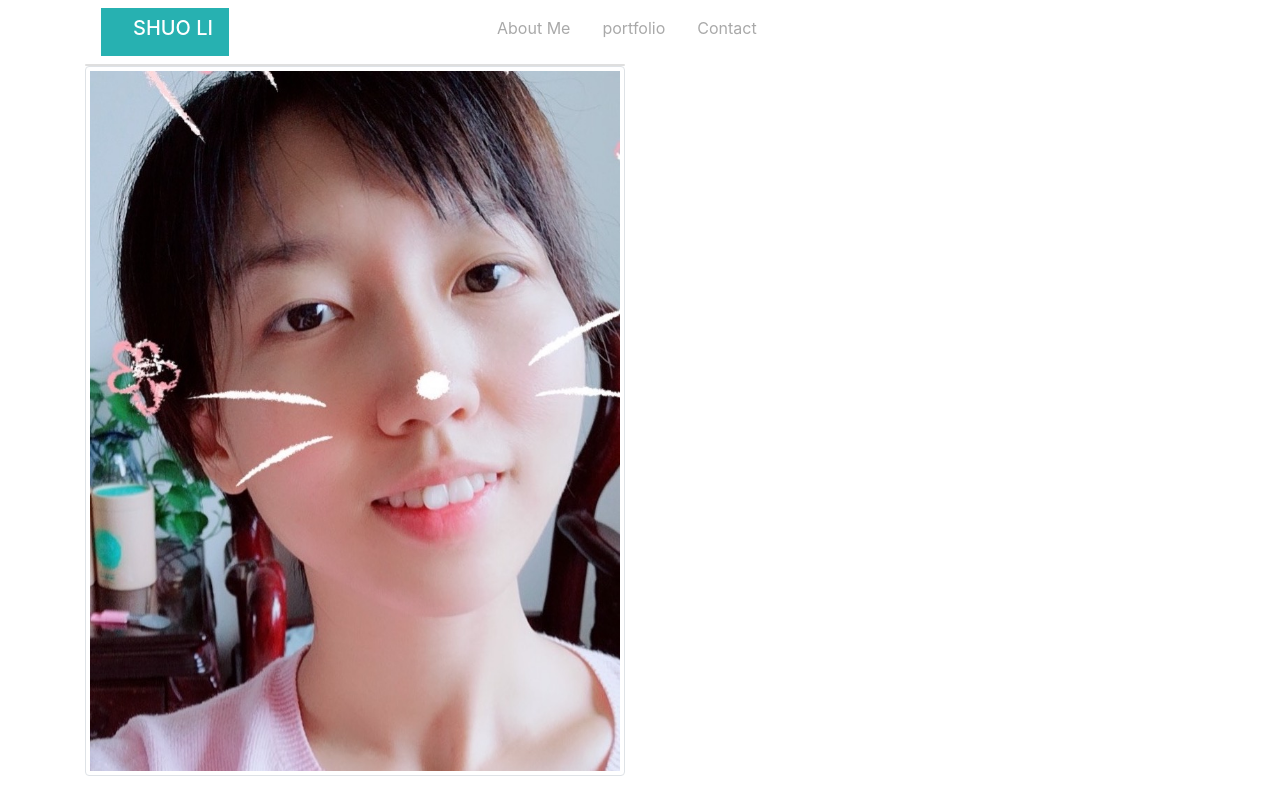
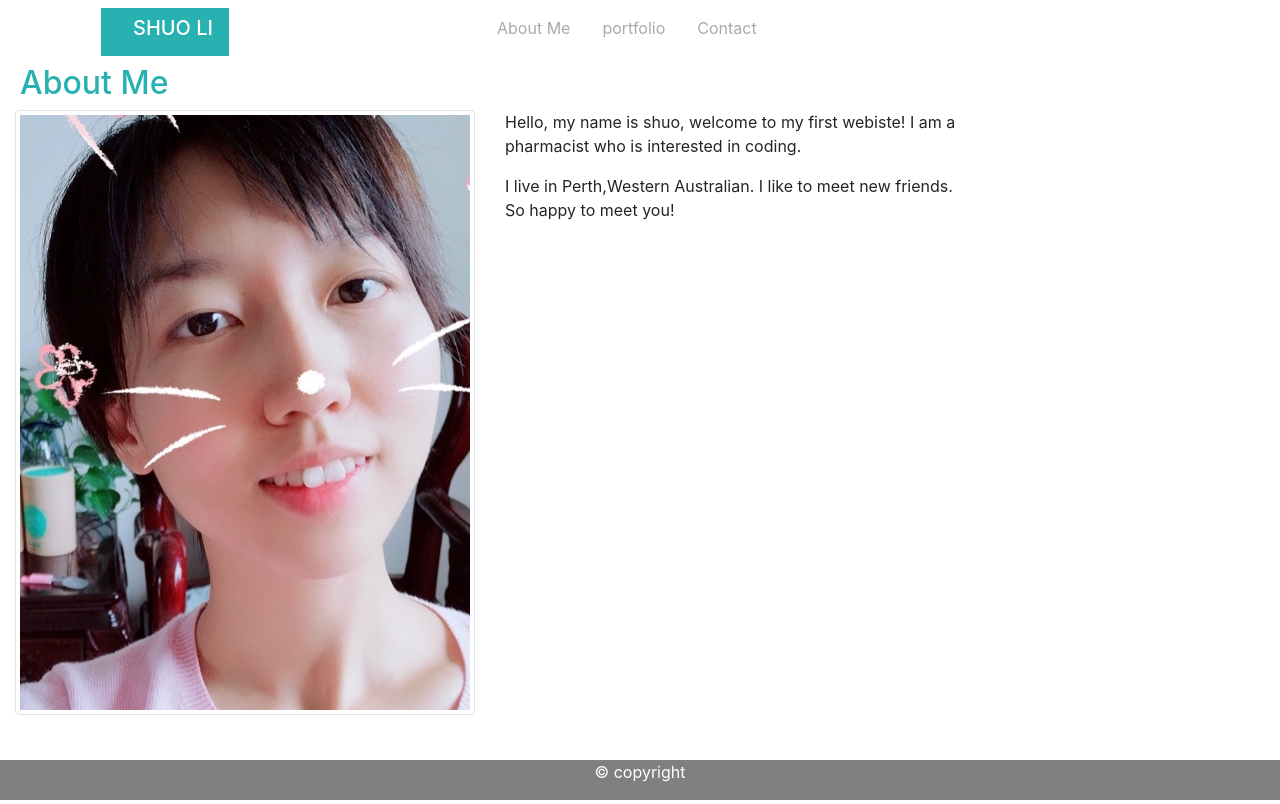
Before and after one commit to lipaopao010/Responsive-portfolio, a plain HTML site: page index.html in a window 1280 px wide. Shown: the top 804 px of the page. Drawn offline with nearby package versions, Linux system fonts and the light colour scheme.

Commit message:
updating the index page
change the size of image and add some text in the index page. Change the margin of "about me" in CSS stylesheet.

```diff
--- a/index.html
+++ b/index.html
@@ -41,52 +41,36 @@
     </div>
 
 
-    </div>
-    <div="wrapper">
+
+
+
+    <div class="main">
         <div class="container">
             <div class="row">
+                    <h2>About Me</h2>
+            </div>
+            <div class="row">
                 <div class="col-md-6">
-                <div id="aboutmedata">
-                    <div class="card bg-white"></div>
-                            <div class="media">
-                                <img class="img-thumbnail" src="IMG_5597.JPG" alt="Thumbnail image">
-                                        <p class="card-text">
-                                            Lorem Ipsum is simply dummy text of the printing and typesetting industry. Lorem Ipsum has been the industry's standard dummy text ever since the 1500s, when an unknown printer took a galley of type and scrambled it to make a type specimen book. It has survived not only five centuries, but also the leap into electronic typesetting, remaining essentially unchanged. It was popularised in the 1960s with the release of Letraset sheets containing Lorem Ipsum passages, and more recently with desktop publishing software like Aldus PageMaker including versions of Lorem Ipsum.
+                     <img class="img-thumbnail" src="IMG_5597.JPG" alt="Thumbnail image" >
+                </div>
+
+                <div class="col-md-6">
+                    <p >
+                        Hello, my name is shuo, welcome to my first webiste! I am a pharmacist who is interested in coding.
+                    </p>
+                    <p>
+                        I live in Perth,Western Australian. I like to meet new friends. So happy to meet you!
                     </p>
                 </div>
             </div>
         </div>
     </div>
-                </div>
-            </div>
-            <div class="col-md-6">
-            <div class="card-body">
-                  <p class="card-text">of a card.</p>
-            </div>
-            </div>
 
+    <footer class="footer">
 
-            <h1>
-                ABOUT ME
-            </h1>
-
-            <hr>
-
-            </div>
-                <div class="row">
-                    <div class="col-md-4">
-                        <img class="img-thumbnail" src="IMG_5597.JPG" alt="Thumbnail image">
-                    </div>
-                    <div class="col-md-8">
         <p>
-                        Lorem Ipsum is simply dummy text of the printing and typesetting industry. Lorem Ipsum has been the industry's standard dummy text ever since the 1500s, when an unknown printer took a galley of type and scrambled it to make a type specimen book. It has survived not only five centuries, but also the leap into electronic typesetting, remaining essentially unchanged. It was popularised in the 1960s with the release of Letraset sheets containing Lorem Ipsum passages, and more recently with desktop publishing software like Aldus PageMaker including versions of Lorem Ipsum.
+            &copy; copyright
         </p>
-                    </div>
-
-                </div>
-
-            </div>
-        </div>
-
-    </div>
+    </footer>
 </body>
+</html>
--- a/style.css
+++ b/style.css
@@ -52,7 +52,9 @@ a{
 }
 
 .container{
-    background-color: white
+    background-color: white;
+    border: antiquewhite;
+
 }
 .hr{
     color: gray;
@@ -60,6 +62,7 @@ a{
 
 h2{
     color: rgb(39, 177, 177);
+    margin-left: 20px;
 }
 
 
```
Lines whose indentation alone changed are shown as unchanged.
